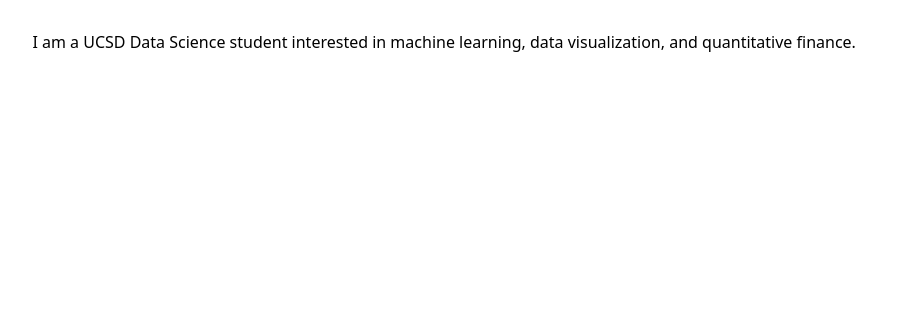
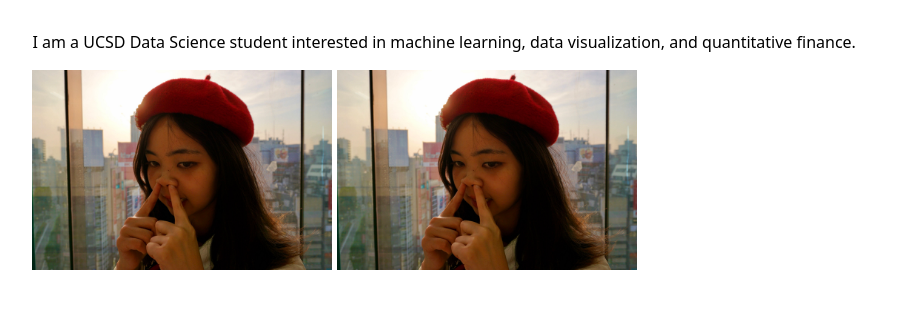
Before and after one commit to alexa45394/portfolio, a plain HTML site: page index.html in a window 1280 px wide. Shown: the part 191-500 px from the top of the page, without its empty margins (150-1063 px from the left). Drawn offline with Linux system fonts and the light colour scheme.

Commit message:
Add image for Lab 1

```diff
--- a/index.html
+++ b/index.html
@@ -17,5 +17,7 @@
 
   <h1>Alexandra Maxon</h1>
   <p>I am a UCSD Data Science student interested in machine learning, data visualization, and quantitative finance.</p>
+  <img src="images/me.jpg" alt="Photo of me">
+  <img src="../images/me.jpg" alt="Photo of me">
 </body>
 </html>
```
